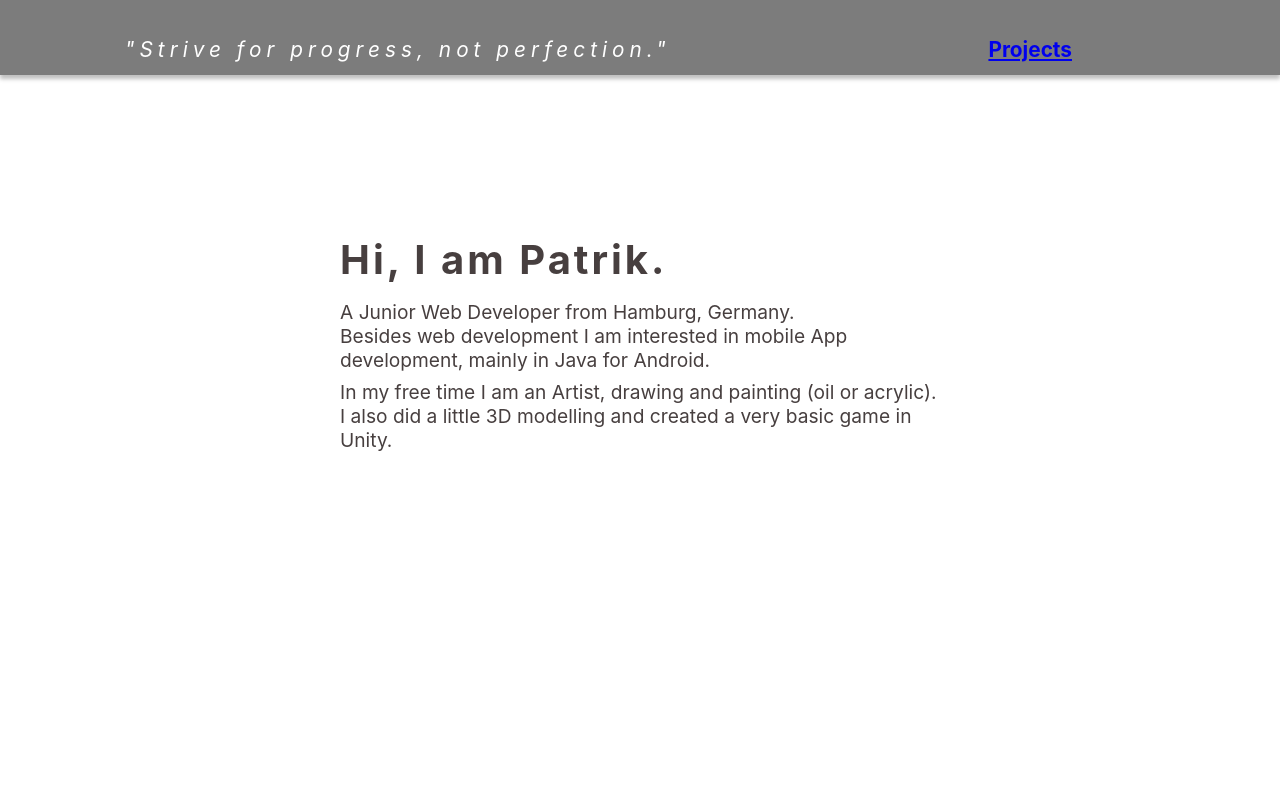
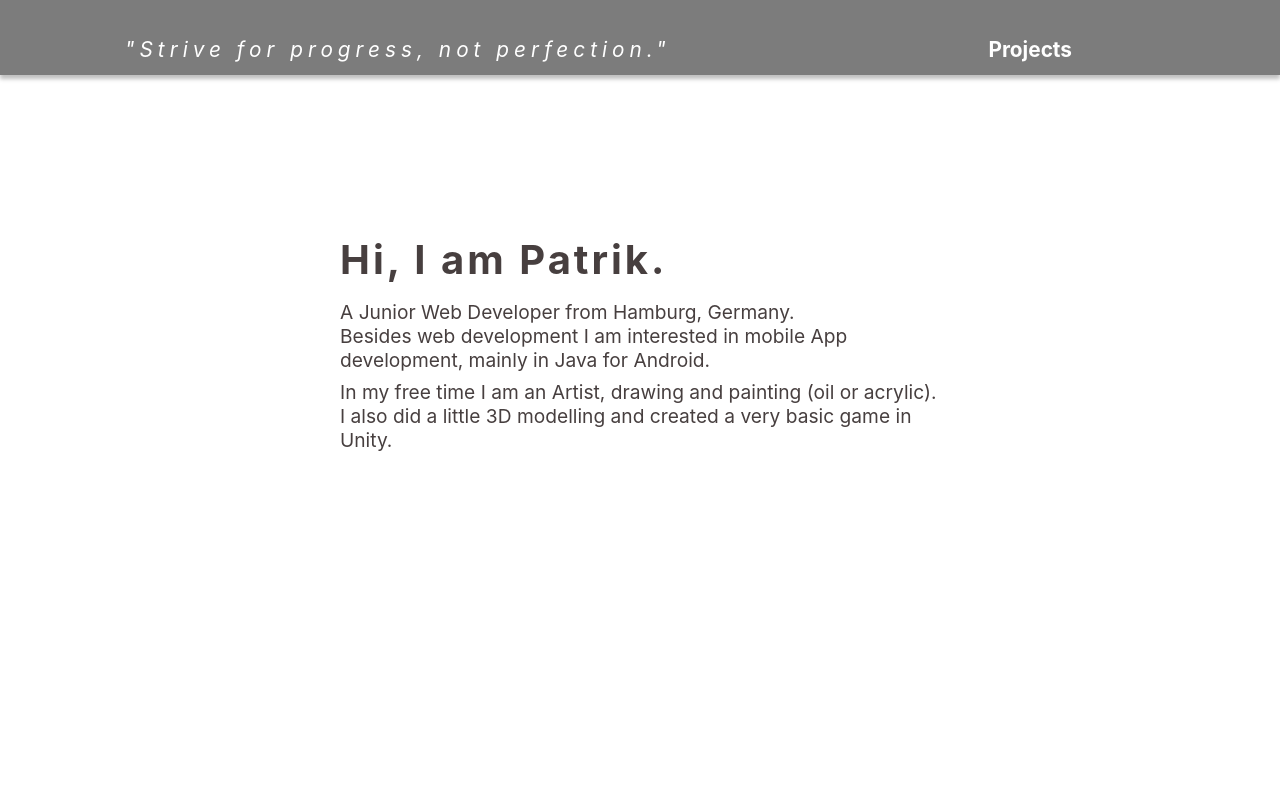
Before and after one commit to patrikglanemann/patrikglanemann.github.io, a React (Create React App) app: page / in a window 1280 px wide. Shown: the top 800 px of the page. Built offline with nearby package versions, Linux system fonts and the light colour scheme.

Commit message:
Add styling to links

```diff
--- a/src/components/Header.css
+++ b/src/components/Header.css
@@ -27,6 +27,15 @@
   font-weight: normal;
 }
 
+.Header__navBar a {
+  text-decoration: none;
+  color: var(--color-side-text);
+}
+
+.Header__navBar a:hover {
+  color: blue;
+}
+
 @media screen and (max-width: 1080px) {
   .Header__quote {
     font-size: 1rem;
```
